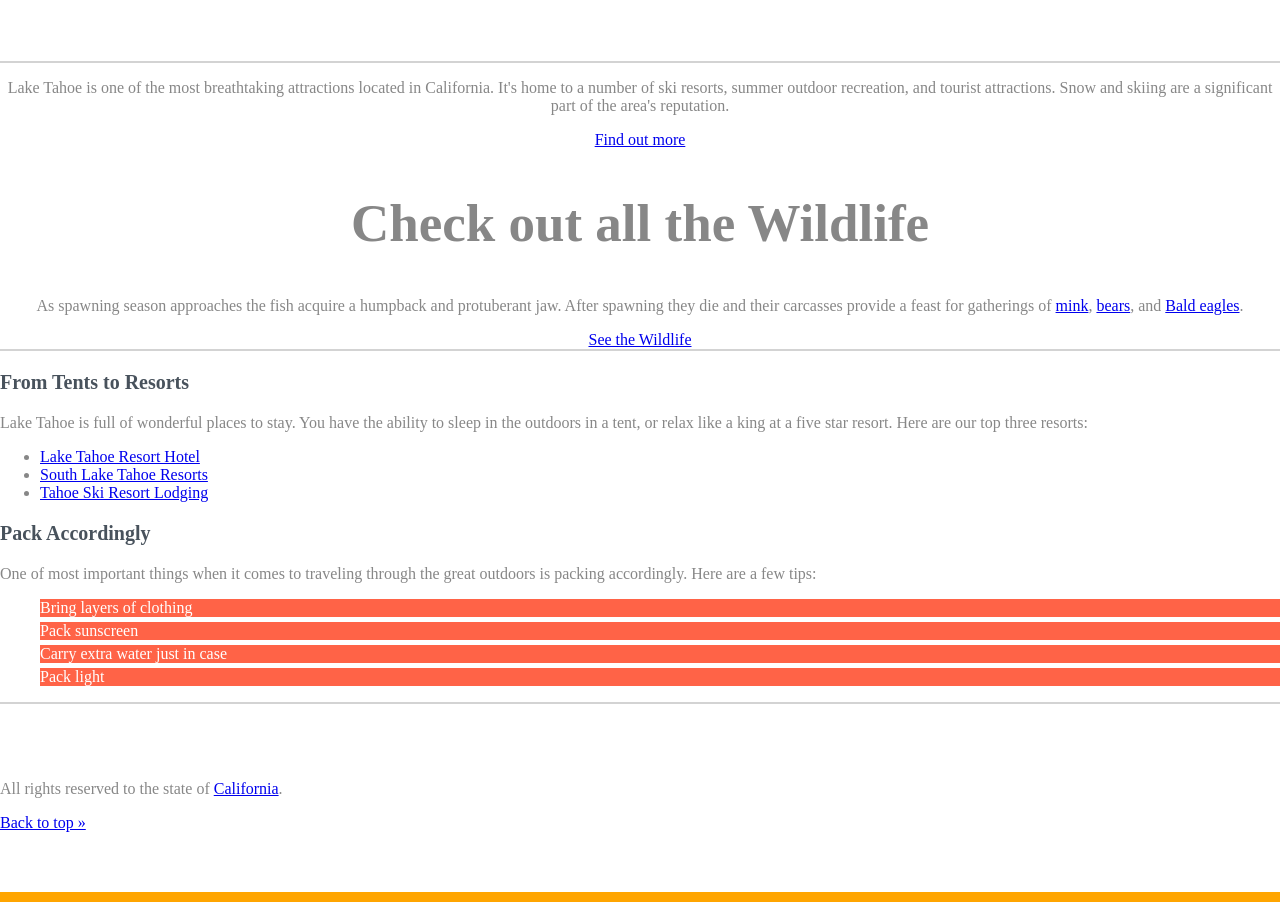
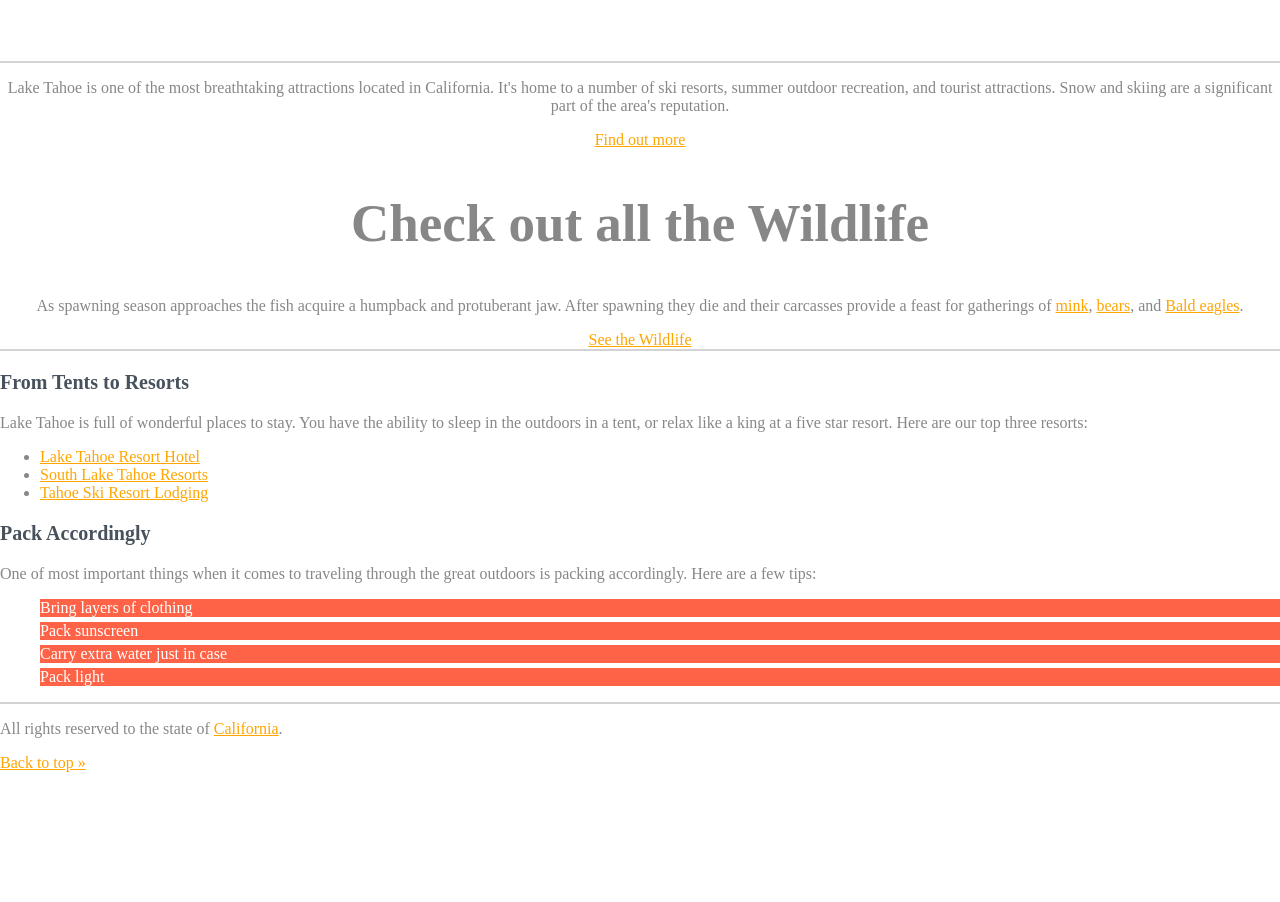
Before and after one commit to llogan382/practice-code, a PHP site: page /intro-css-course-treehouse/index.html in a window 1280 px wide. Shown: the part 193-1095 px from the top of the page. After the commit the page ends 965 px from the top, so only its background shows below. Run offline with PHP 8.4, Linux system fonts and the light colour scheme.

Commit message:
Adds pseudo classes

```diff
--- a/intro-css-course-treehouse/style.css
+++ b/intro-css-course-treehouse/style.css
@@ -43,8 +43,21 @@ h3  {
 
 }
 
-#main-footer {
-    padding-top: 60px;
-    padding-bottom: 60px;
-    border-bottom: solid 10px orange;
+a:link {
+    color: orange;
 }
+
+a:visited {
+    color: lightblue;
+}
+a:hover {
+    color: forestgreen;
+}
+
+a:active {
+    color: lightcoral;
+}
+:focus {
+    color: white;
+    background-color: orange;
+}
```
